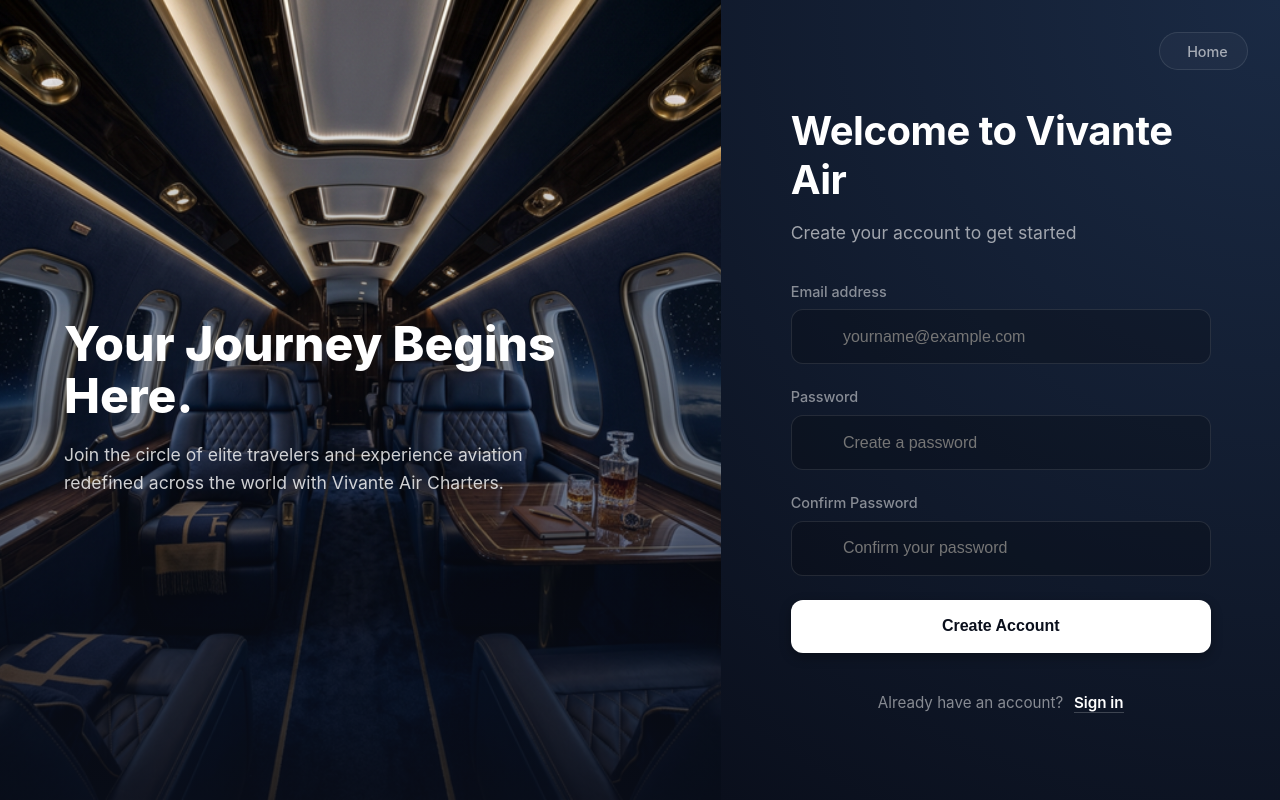
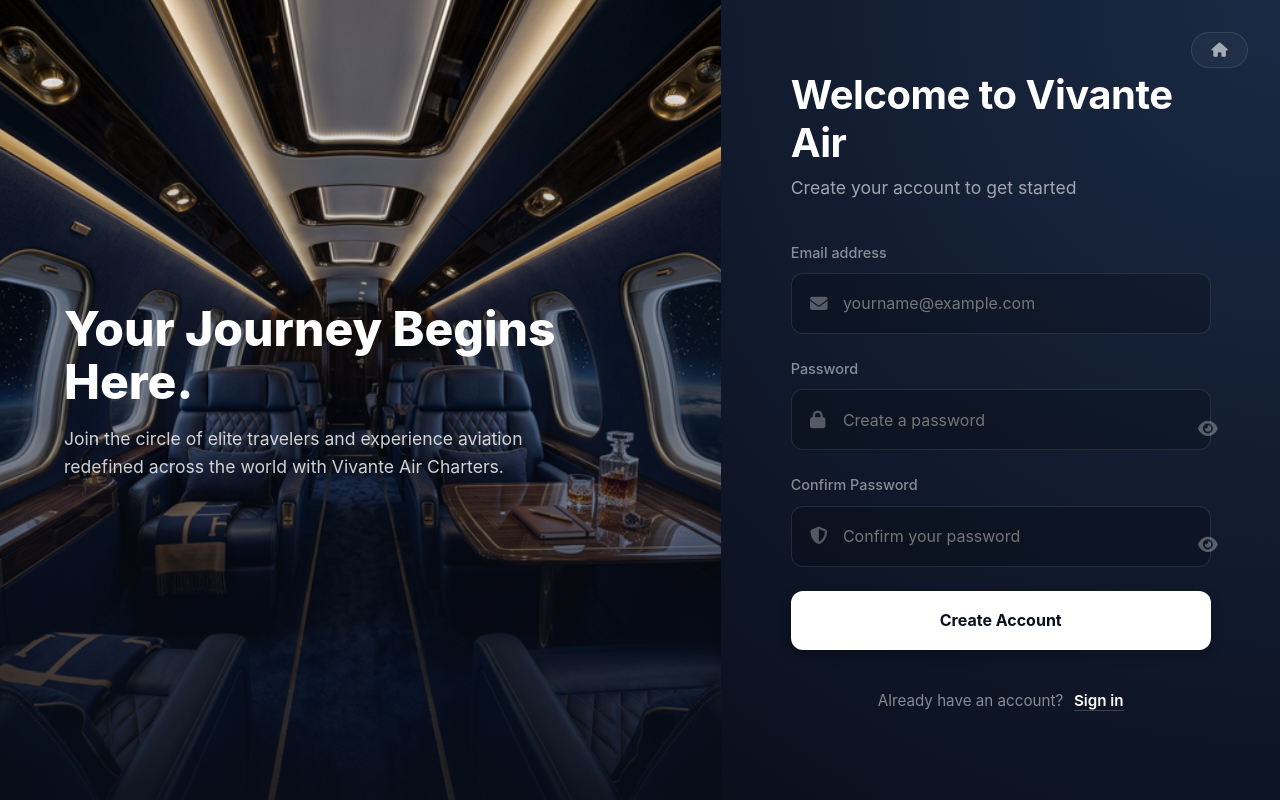
Before and after one commit to riccothebeast/vivante-air, a React (Create React App) app: page /signup in a window 1280 px wide. Built offline with nearby package versions, Linux system fonts and the light colour scheme.

Commit message:
Fix password toggle icons, replace Home text with icon, and move font-awesome to index.html

```diff
--- a/public/index.html
+++ b/public/index.html
@@ -11,6 +11,10 @@
 
     gtag('config', 'G-9QZD4F19Q4');
   </script>
+  <!-- Bootstrap CSS -->
+  <link href="https://cdn.jsdelivr.net/npm/bootstrap@5.3.3/dist/css/bootstrap.min.css" rel="stylesheet" />
+  <!-- Font Awesome -->
+  <link href="https://cdnjs.cloudflare.com/ajax/libs/font-awesome/6.5.0/css/all.min.css" rel="stylesheet" />
   <meta charset="utf-8" />
   <link rel="icon" href="%PUBLIC_URL%/logo1.2.png" />
   <meta name="viewport" content="width=device-width, initial-scale=1" />
--- a/src/components/Auth.css
+++ b/src/components/Auth.css
@@ -167,7 +167,7 @@
 
 .form-group input {
   width: 100%;
-  padding: 1.1rem 1rem 1.1rem 3.2rem;
+  padding: 1.1rem 3rem 1.1rem 3.2rem;
   border-radius: 12px;
   border: 1px solid var(--glass-border);
   background: var(--input-bg);
--- a/src/components/LandingPage.jsx
+++ b/src/components/LandingPage.jsx
@@ -84,16 +84,6 @@ const LandingPage = () => {
 
   return (
     <>
-      {/* Bootstrap CSS */}
-      <link
-        href="https://cdn.jsdelivr.net/npm/bootstrap@5.3.3/dist/css/bootstrap.min.css"
-        rel="stylesheet"
-      />
-      {/* Font Awesome */}
-      <link
-        href="https://cdnjs.cloudflare.com/ajax/libs/font-awesome/6.5.0/css/all.min.css"
-        rel="stylesheet"
-      />
 
       {/* Inline CSS */}
       <style>{`
--- a/src/components/LoginPage.jsx
+++ b/src/components/LoginPage.jsx
@@ -58,7 +58,7 @@ const LoginPage = () => {
             </div>
             <div className="auth-form-side">
                 <Link to="/" className="home-auth-btn">
-                    <i className="fas fa-arrow-left"></i> Home
+                    <i className="fas fa-home"></i>
                 </Link>
                 <div className="auth-card">
                     <div className="auth-header">
--- a/src/components/SignupPage.jsx
+++ b/src/components/SignupPage.jsx
@@ -60,7 +60,7 @@ const SignupPage = () => {
             </div>
             <div className="auth-form-side">
                 <Link to="/" className="home-auth-btn">
-                    <i className="fas fa-arrow-left"></i> Home
+                    <i className="fas fa-home"></i>
                 </Link>
                 <div className="auth-card">
                     <div className="auth-header">
@@ -112,6 +112,9 @@ const SignupPage = () => {
                                     onChange={handleChange}
                                     required
                                 />
+                                <button type="button" className="eye-btn" onClick={() => setShowPassword(!showPassword)}>
+                                    <i className={`fas ${showPassword ? "fa-eye-slash" : "fa-eye"}`}></i>
+                                </button>
                             </div>
                         </div>
                         <button type="submit" className="auth-btn">Create Account</button>
```
